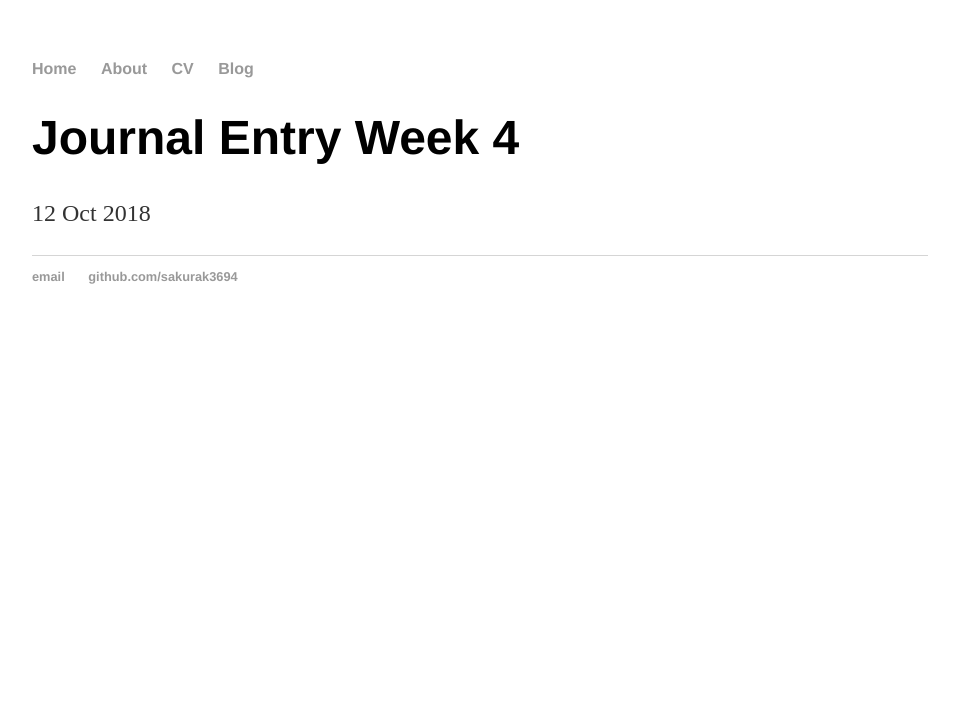
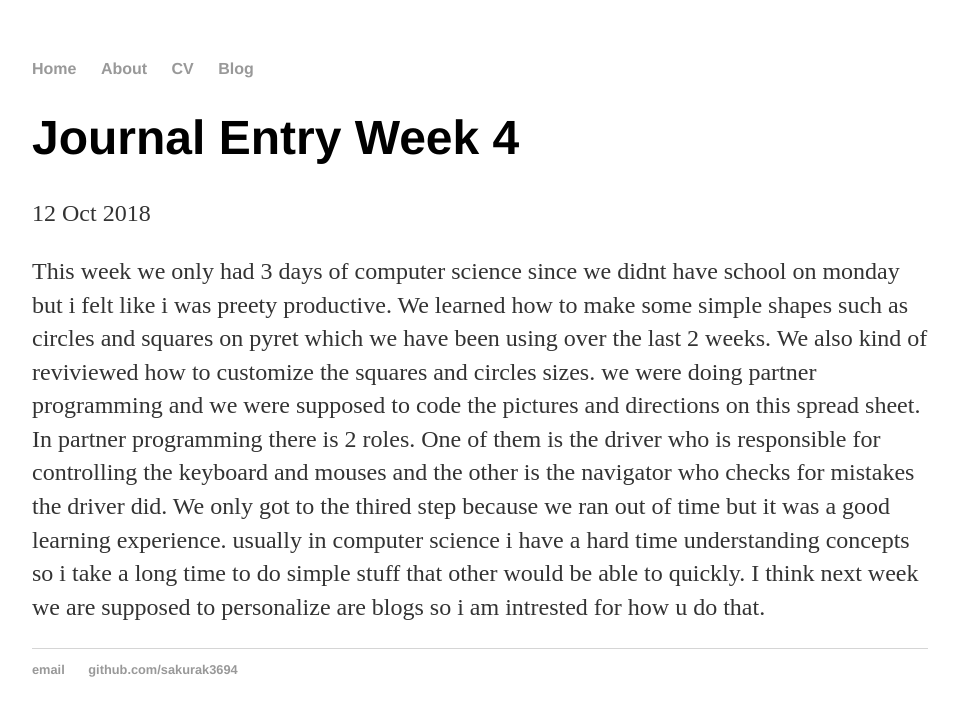
Before and after one commit to sakurak3694/sakura3694.github.com, a Jekyll site: the page built from _posts/2018-10-12-Journal-Entry-Week-4.md, in a window 1280 px wide. Shown: the top 716 px of the page, without its empty margins (160-1119 px from the left). Built offline with Jekyll 4.4.1, drawn with Linux system fonts in a browser that asks for light colours.

Commit message:
Update 2018-10-12-Journal-Entry-Week-4.md

```diff
--- a/_posts/2018-10-12-Journal-Entry-Week-4.md
+++ b/_posts/2018-10-12-Journal-Entry-Week-4.md
@@ -3,3 +3,4 @@ layout: post
 title: "Journal Entry Week 4"
 date: 2018-10-12
 ---
+This week we only had 3 days of computer science since we didnt have school on monday but i felt like i was preety productive. We learned how to make some simple shapes such as circles and squares on pyret which we have been using over the last 2 weeks. We also kind of reviviewed how to customize the squares and circles sizes. we were doing partner programming and we were supposed to code the pictures and directions on this spread sheet. In partner programming there is 2 roles. One of them is the driver who is responsible for controlling the keyboard and mouses and the other is the navigator who checks for mistakes the driver did. We only got to the thired step because we ran out of time but it was a good learning experience. usually in computer science i have a hard time understanding concepts so i take a long time to do simple stuff that other would be able to quickly. I think next week we are supposed to personalize are blogs so i am intrested  for how u do that.
```
